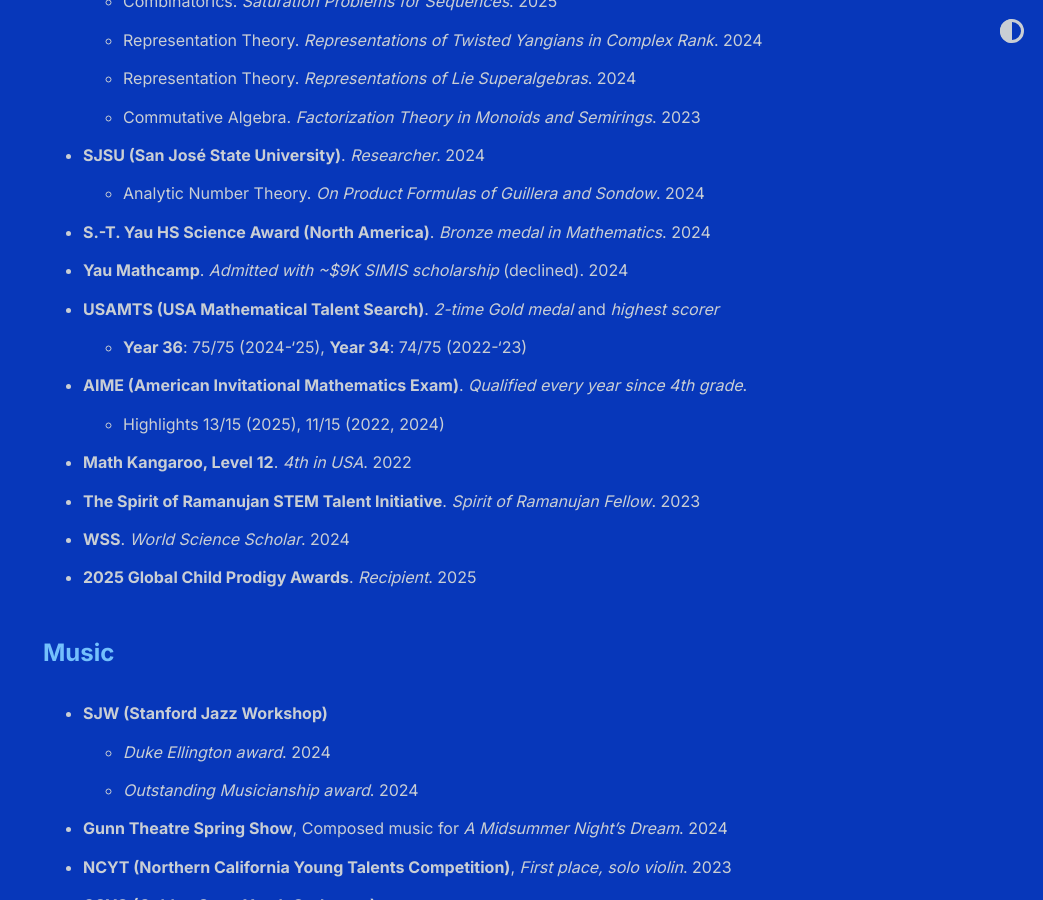
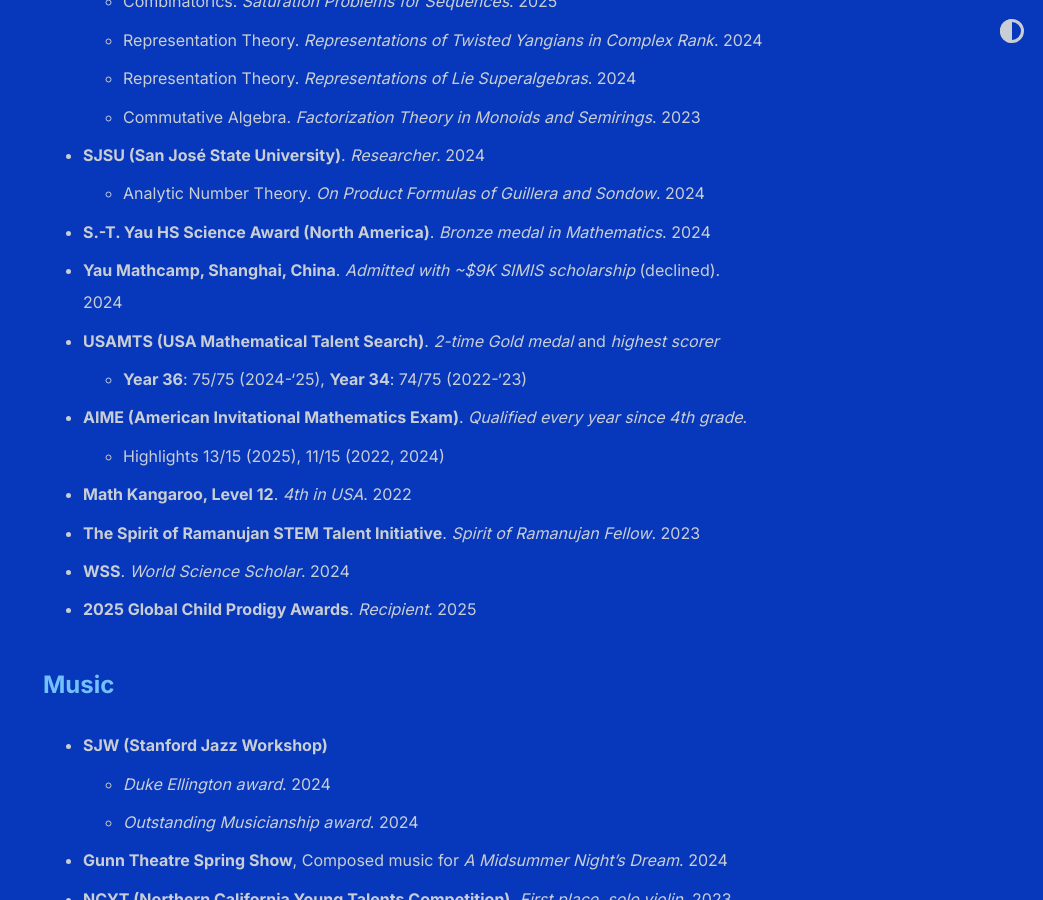
Before and after one commit to shihankanungo/shihankanungo.github.io, a Jekyll site: the page built from honors.md, in a window 1280 px wide and 900 px high, scrolled down 551 px. Shown: the whole window, without its empty margins (237-1280 px from the left). Built offline with Jekyll 4.4.1, drawn with Linux system fonts in a browser that asks for light colours.

Commit message:
Update honors.md

```diff
--- a/honors.md
+++ b/honors.md
@@ -18,7 +18,7 @@
 - **SJSU (San José State University)**. *Researcher*. 2024
   - Analytic Number Theory. *On Product Formulas of Guillera and Sondow*. 2024
 - **S.-T. Yau HS Science Award (North America)**. *Bronze medal in Mathematics*. 2024
-- **Yau Mathcamp**. *Admitted with ~$9K SIMIS scholarship* (declined). 2024
+- **Yau Mathcamp, Shanghai, China**. *Admitted with ~$9K SIMIS scholarship* (declined). 2024
 - **USAMTS (USA Mathematical Talent Search)**. *2-time Gold medal* and *highest scorer*
   - **Year 36**: 75/75 (2024-'25), **Year 34**: 74/75 (2022-'23)
 - **AIME (American Invitational Mathematics Exam)**. *Qualified every year since 4th grade*.
```
